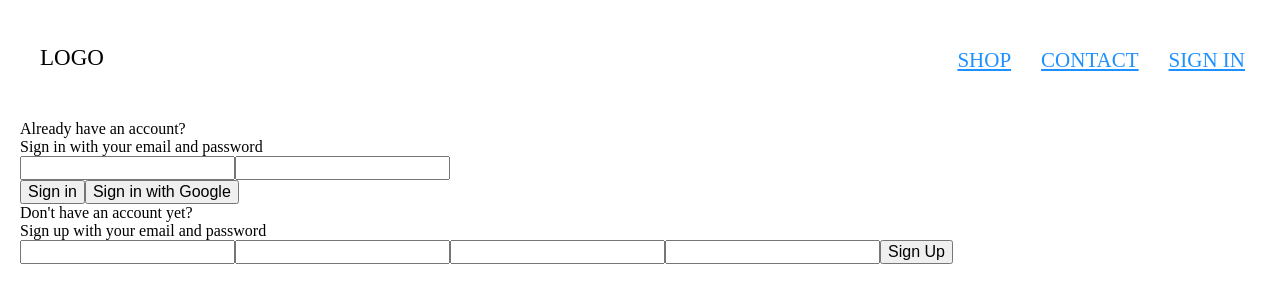
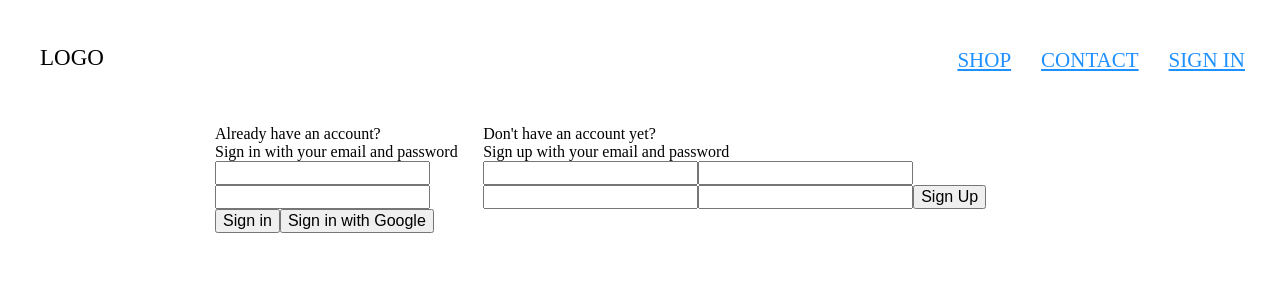
Before and after one commit to Gittenger/react-art-shop-2022, a React (Create React App) app: page /login in a window 1280 px wide. Shown: the top 302 px of the page. Built offline with nearby package versions, Linux system fonts and the light colour scheme.

Commit message:
login page styles OK

```diff
--- a/src/pages/Login.page.jsx
+++ b/src/pages/Login.page.jsx
@@ -1,11 +1,13 @@
 import React from 'react'
 import CIndex from '../components/components.index.js'
+
+import styles from './_styles/Pages.module.scss'
 
 const Login = () => {
 	const { SignIn, SignUp } = CIndex
 
 	return (
-		<div>
+		<div className={styles.Login}>
 			<SignIn />
 			<SignUp />
 		</div>
--- a/src/pages/_styles/Pages.module.scss
+++ b/src/pages/_styles/Pages.module.scss
@@ -26,3 +26,10 @@
 		}
 	}
 }
+
+.Login {
+	width: 85rem;
+	display: flex;
+	justify-content: space-between;
+	margin: 3rem auto;
+}
```
